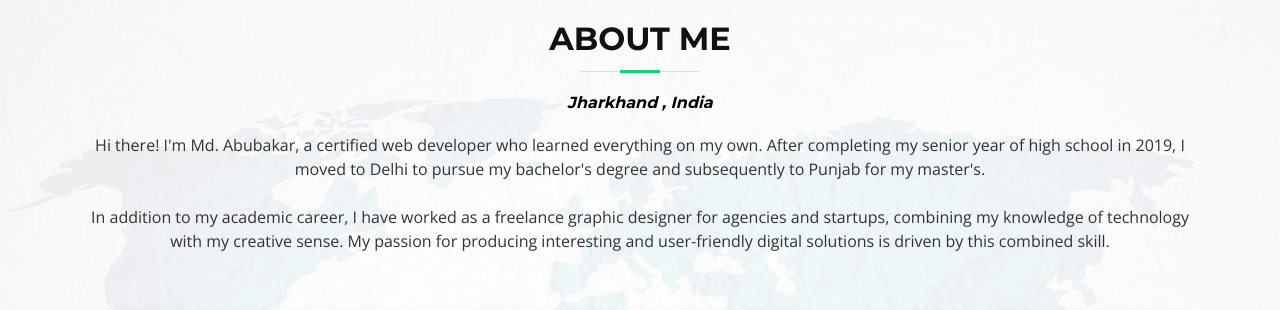
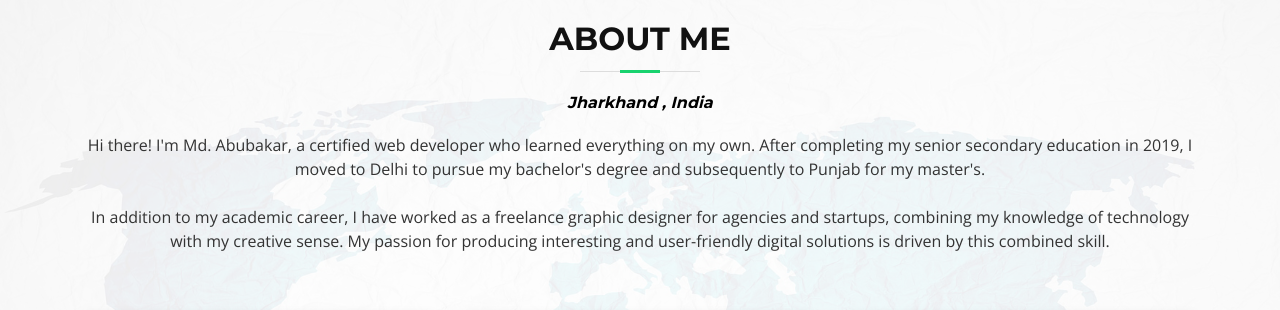
Before and after one commit to AbubakarMd/Abubakar, a plain HTML site: page index.html in a window 1280 px wide. Shown: the part 840-1150 px from the top of the page. Drawn offline with nearby package versions, Linux system fonts and the light colour scheme; animation ran at ten frames a second; files whose address does not match are found by name.

Commit message:
Update index.html

```diff
--- a/index.html
+++ b/index.html
@@ -101,7 +101,7 @@
         <header class="section-header">
           <h3>About Me</h3>
           <h6 style="text-align:center; color:black; font-weight: bold; font-style:italic;"> Jharkhand , India</h6>
-          <p>Hi there! I'm Md. Abubakar, a certified web developer who learned everything on my own. After completing my senior year of high school in 2019, I moved to Delhi to pursue my bachelor's degree and subsequently to Punjab for my master's.<br><br>
+          <p>Hi there! I'm Md. Abubakar, a certified web developer who learned everything on my own. After completing my senior secondary education in 2019, I moved to Delhi to pursue my bachelor's degree and subsequently to Punjab for my master's.<br><br>
 
             In addition to my academic career, I have worked as a freelance graphic designer for agencies and startups, combining my knowledge of technology with my creative sense. My passion for producing interesting and user-friendly digital solutions is driven by this combined skill.</p>
         </header>
```
